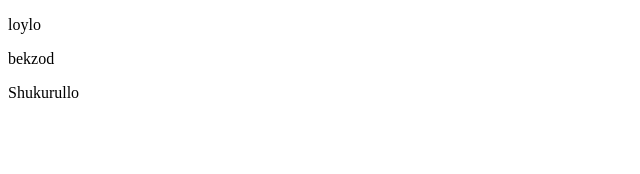
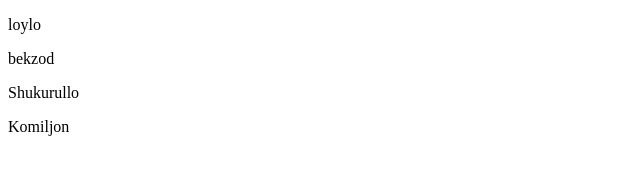
Before and after one commit to bekicom/hello, a plain HTML site: page index.html in a window 1280 px wide. Shown: the full height of the page, 0-640 px from the left. Drawn offline with Linux system fonts and the light colour scheme.

Commit message:
komiljon

```diff
--- a/index.html
+++ b/index.html
@@ -12,6 +12,7 @@
 <p>loylo</p>
 <p>bekzod</p>
 <p>Shukurullo</p>
+<p>Komiljon</p>
 
 
 </body>
```
